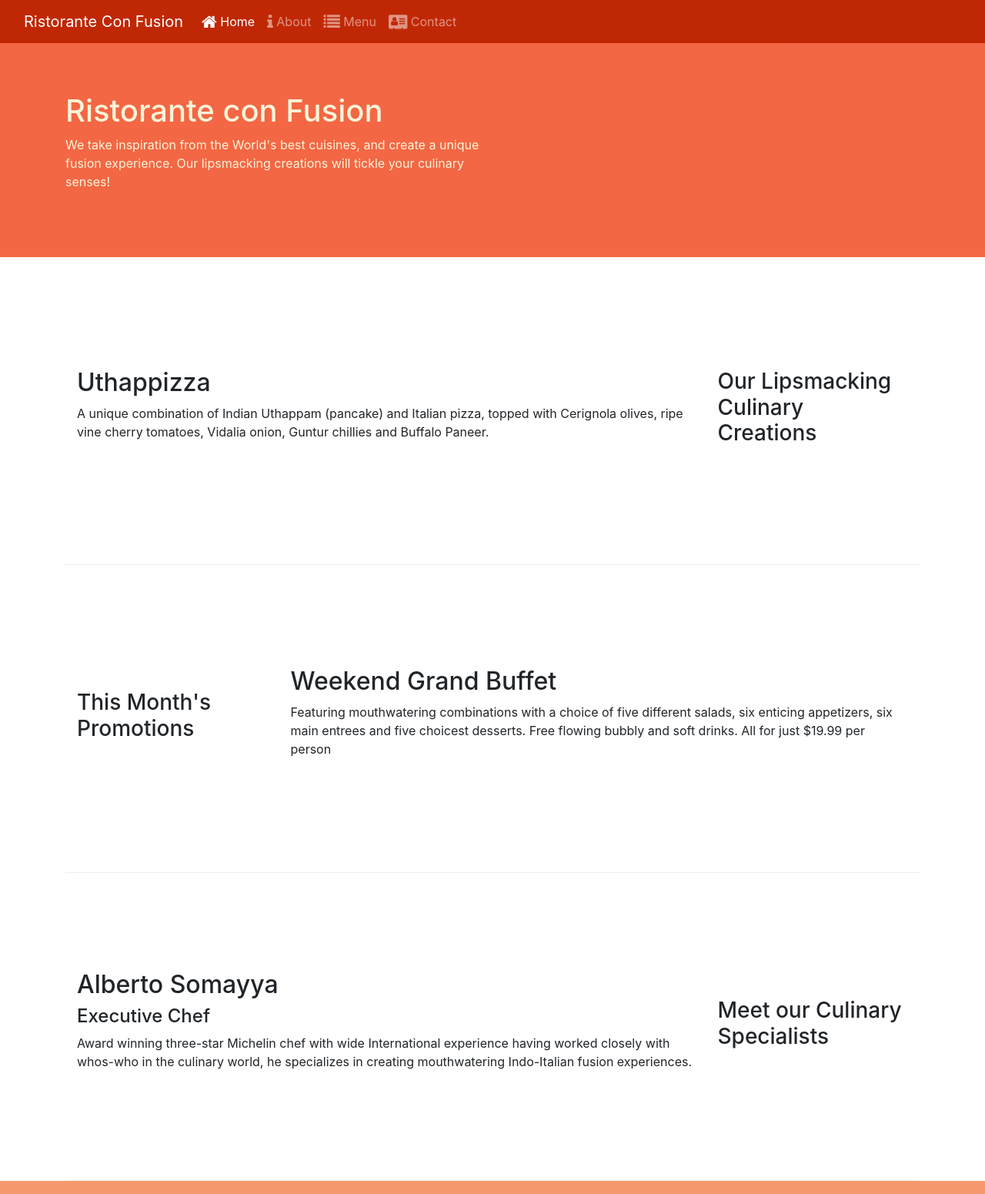
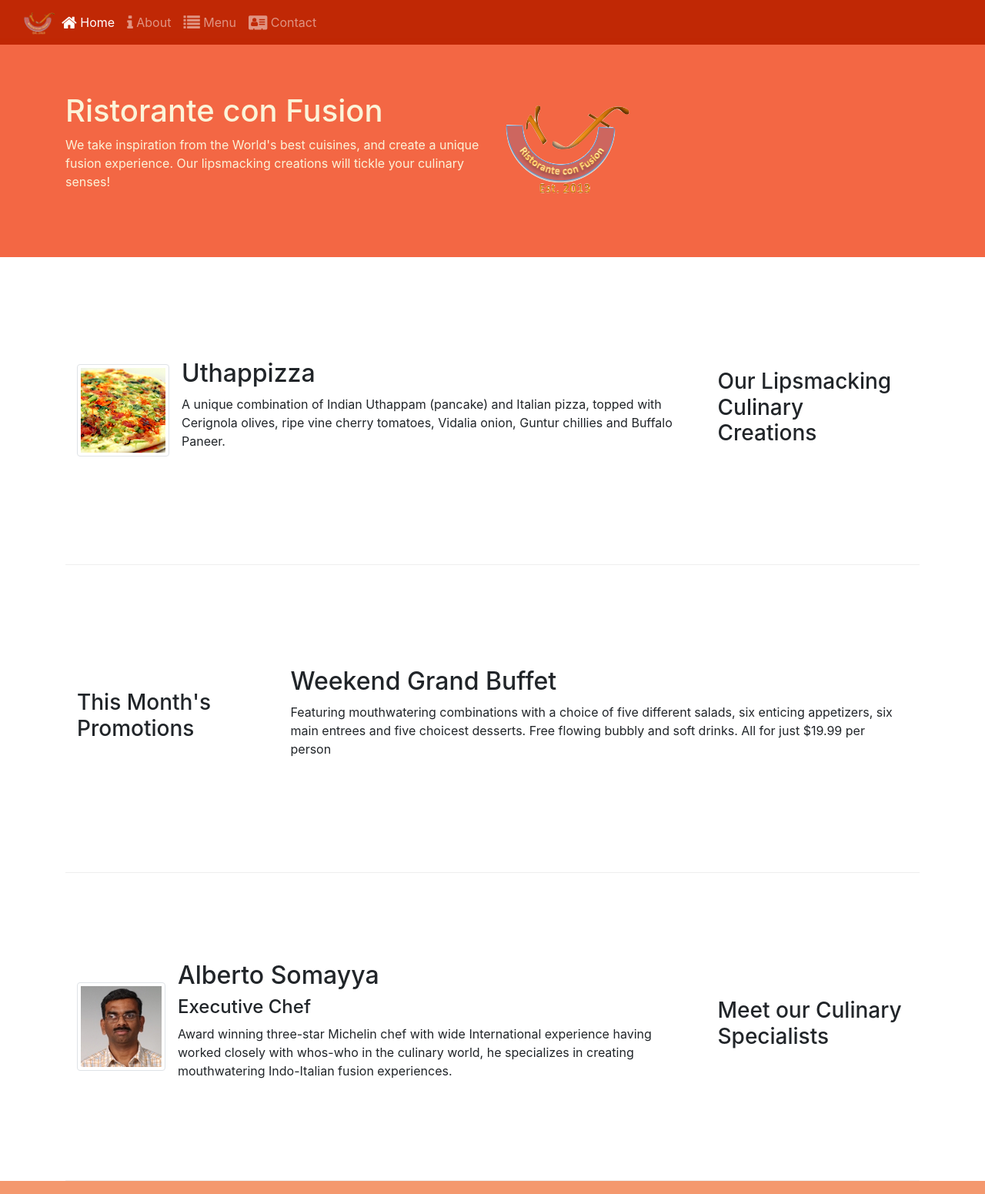
Before and after one commit to namanctrvd/Bootstrap-restro, a website: page index.html in a window 1280 px wide. Shown: the top 1551 px of the page at 77% size. Drawn offline with nearby package versions, Linux system fonts and the light colour scheme.

Commit message:
Adding images and media

```diff
--- a/index.html
+++ b/index.html
@@ -21,16 +21,20 @@
     <!--Nav bar-->
     <nav class="navbar navbar-dark navbar-expand-sm fixed-top">
         <div class="container-fluid ">
-            <a class="navbar-brand" href="#">Ristorante Con Fusion</a>
+            <a class="navbar-brand mr-auto" href="#"><img src="img/logo.png" height="30" width="41"></a>
             <button class="navbar-toggler" type="button" data-toggle="collapse" data-target="#Navbar">
                 <span class="navbar-toggler-icon"></span>
             </button>
             <div class="collapse navbar-collapse justify-content-between" id="Navbar">
                 <ul class="navbar-nav mr-auto">
-                    <li class="nav-item active"><a class="nav-link" href="#"><span class="fa fa-home fa-lg"></span> Home</a></li>
-                    <li class="nav-item"><a class="nav-link" href="./aboutus.html"><span class="fa fa-info fa-lg"></span> About</a></li>
-                    <li class="nav-item"><a class="nav-link" href="#"><span class="fa fa-list fa-lg"></span> Menu</a></li>
-                    <li class="nav-item"><a class="nav-link" href="./contactus.html"><span class="fa fa-address-card fa-lg"></span> Contact</a></li>
+                    <li class="nav-item active"><a class="nav-link" href="#"><span class="fa fa-home fa-lg"></span>
+                            Home</a></li>
+                    <li class="nav-item"><a class="nav-link" href="./aboutus.html"><span
+                                class="fa fa-info fa-lg"></span> About</a></li>
+                    <li class="nav-item"><a class="nav-link" href="#"><span class="fa fa-list fa-lg"></span> Menu</a>
+                    </li>
+                    <li class="nav-item"><a class="nav-link" href="./contactus.html"><span
+                                class="fa fa-address-card fa-lg"></span> Contact</a></li>
                 </ul>
             </div>
         </div>
@@ -44,7 +48,8 @@
                     <p>We take inspiration from the World's best cuisines, and create a unique fusion experience. Our
                         lipsmacking creations will tickle your culinary senses!</p>
                 </div>
-                <div class="row col-12 col-sm">
+                <div class="col-12 col-sm align-self-center">
+                    <img src="img/logo.png" class="img-fluid">
                 </div>
             </div>
         </div>
@@ -56,9 +61,16 @@
                 <h3>Our Lipsmacking Culinary Creations</h3>
             </div>
             <div class="col col-sm col-md order-sm-first">
-                <h2>Uthappizza</h2>
-                <p class="d-none d-sm-block">A unique combination of Indian Uthappam (pancake) and Italian pizza, topped with Cerignola olives,
-                    ripe vine cherry tomatoes, Vidalia onion, Guntur chillies and Buffalo Paneer.</p>
+                <div class="media">
+                    <img class="d-flex mr-3 img-thumbnail align-self-center" src="img/uthappizza.png" alt="Uthappizza">
+                    <div class="media-body">
+                        <h2 class="mt-0">Uthappizza</h2>
+                        <p class="d-none d-sm-block">A unique combination of Indian Uthappam (pancake) and
+                            Italian pizza, topped with Cerignola olives, ripe vine
+                            cherry tomatoes, Vidalia onion, Guntur chillies and
+                            Buffalo Paneer.</p>
+                    </div>
+                </div>
             </div>
         </div>
 
@@ -69,7 +81,8 @@
             </div>
             <div class="col col-sm col-md order-sm-last">
                 <h2>Weekend Grand Buffet</h2>
-                <p class="d-none d-sm-block">Featuring mouthwatering combinations with a choice of five different salads, six enticing appetizers,
+                <p class="d-none d-sm-block">Featuring mouthwatering combinations with a choice of five different
+                    salads, six enticing appetizers,
                     six main entrees and five choicest desserts. Free flowing bubbly and soft drinks. All for just
                     $19.99 per person </p>
             </div>
@@ -80,11 +93,18 @@
                 <h3>Meet our Culinary Specialists</h3>
             </div>
             <div class="col col-sm col-md order-sm-first">
-                <h2>Alberto Somayya</h2>
-                <h4>Executive Chef</h4>
-                <p class="d-none d-sm-block">Award winning three-star Michelin chef with wide International experience having worked closely with
-                    whos-who in the culinary world, he specializes in creating mouthwatering Indo-Italian fusion
-                    experiences. </p>
+                <div class="media">
+                    <img class="d-flex mr-3 img-thumbnail align-self-center" src="img/alberto.png" alt="Alberto Somayya">
+                    <div class="media-body">
+                        <h2 class="mt-0">Alberto Somayya</h2>
+                        <h4>Executive Chef</h4>
+                        <p class="d-none d-sm-block">Award winning three-star Michelin chef with wide
+                            International experience having worked closely with
+                            whos-who in the culinary world, he specializes in
+                            creating mouthwatering Indo-Italian fusion experiences.
+                        </p>
+                    </div>
+                </div>
             </div>
         </div>
     </div>
@@ -96,7 +116,7 @@
                     <h5>Links</h5>
                     <ul class="list-unstyled">
                         <li><a href="#">Home</a></li>
-                        <li><a href="#">About</a></li>
+                        <li><a href="./aboutus.html">About</a></li>
                         <li><a href="#">Menu</a></li>
                         <li><a href="./contactus.html">Contact</a></li>
                     </ul>
@@ -115,12 +135,16 @@
                 </div>
                 <div class="col-12 col-sm-4 align-self-center">
                     <div class="text-center">
-                        <a class="btn btn-social-icon btn-google" href="http://google.com/+"><i class="fa fa-google-plus"></i></a>
+                        <a class="btn btn-social-icon btn-google" href="http://google.com/+"><i
+                                class="fa fa-google-plus"></i></a>
                         <a class="btn btn-social-icon btn-facebook" href="http://www.facebook.com/profile.php?id="><i
                                 class="fa fa-facebook"></i></a>
-                        <a class="btn btn-social-icon btn-linkedin" href="http://www.linkedin.com/in/"><i class="fa fa-linkedin"></i></a>
-                        <a class="btn btn-social-icon btn-twitter" href="http://twitter.com/"><i class="fa fa-twitter"></i></a>
-                        <a class="btn btn-social-icon btn-google" href="http://youtube.com/"><i class="fa fa-youtube"></i></a>
+                        <a class="btn btn-social-icon btn-linkedin" href="http://www.linkedin.com/in/"><i
+                                class="fa fa-linkedin"></i></a>
+                        <a class="btn btn-social-icon btn-twitter" href="http://twitter.com/"><i
+                                class="fa fa-twitter"></i></a>
+                        <a class="btn btn-social-icon btn-google" href="http://youtube.com/"><i
+                                class="fa fa-youtube"></i></a>
                         <a class="btn btn-social-icon" href="mailto:"><i class="fa fa-envelope-o"></i></a>
                     </div>
                 </div>
```
Also changed, not shown: aboutus.html (+2 -2 lines), contactus.html (+3 -3 lines), img/alberto.png (added), img/buffet.png (added), img/logo.png (added), img/uthappizza.png (added), 2 other files.
